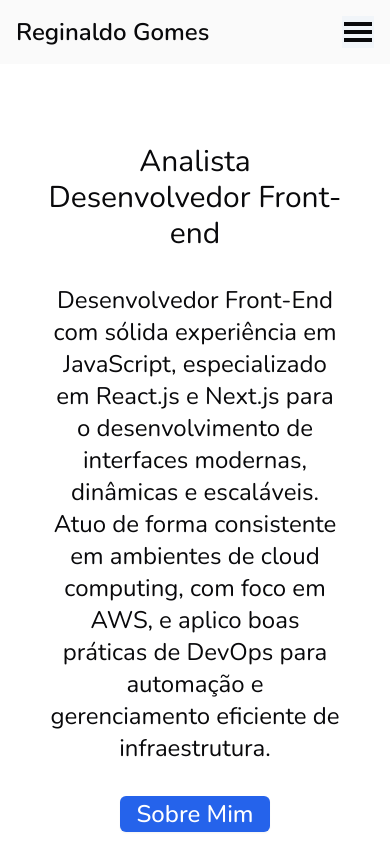
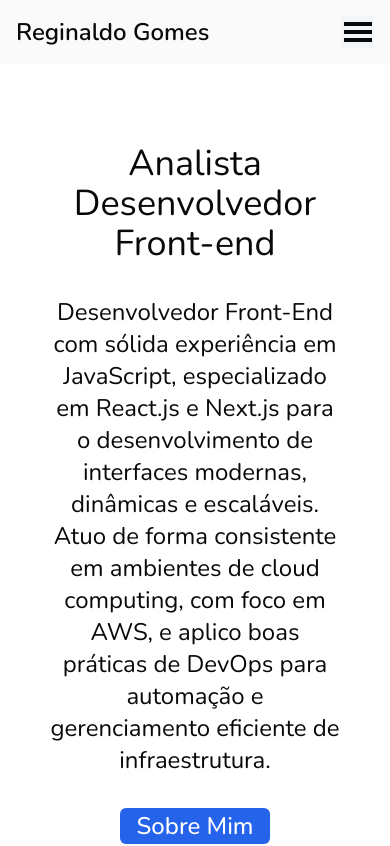
Before and after one commit to reginaldogomes/nextjs-developer-resume, a Next.js app: page / in a window 390 px wide. Shown: the top 846 px of the page. Built offline with nearby package versions, Linux system fonts and the light colour scheme.

Commit message:
update: text ajusted

```diff
--- a/src/components/Hero.tsx
+++ b/src/components/Hero.tsx
@@ -8,7 +8,7 @@ export const Hero = () => {
 
   return (
     <Section>
-      <h1 className="text-3xl text-center lg:text-5xl">{profile.title}</h1>
+      <h1 className="text-4xl text-center lg:text-5xl">{profile.title}</h1>
       <p className="text-2xl text-center">{profile.description}</p>
       <Button
         variant="secondary"
```
